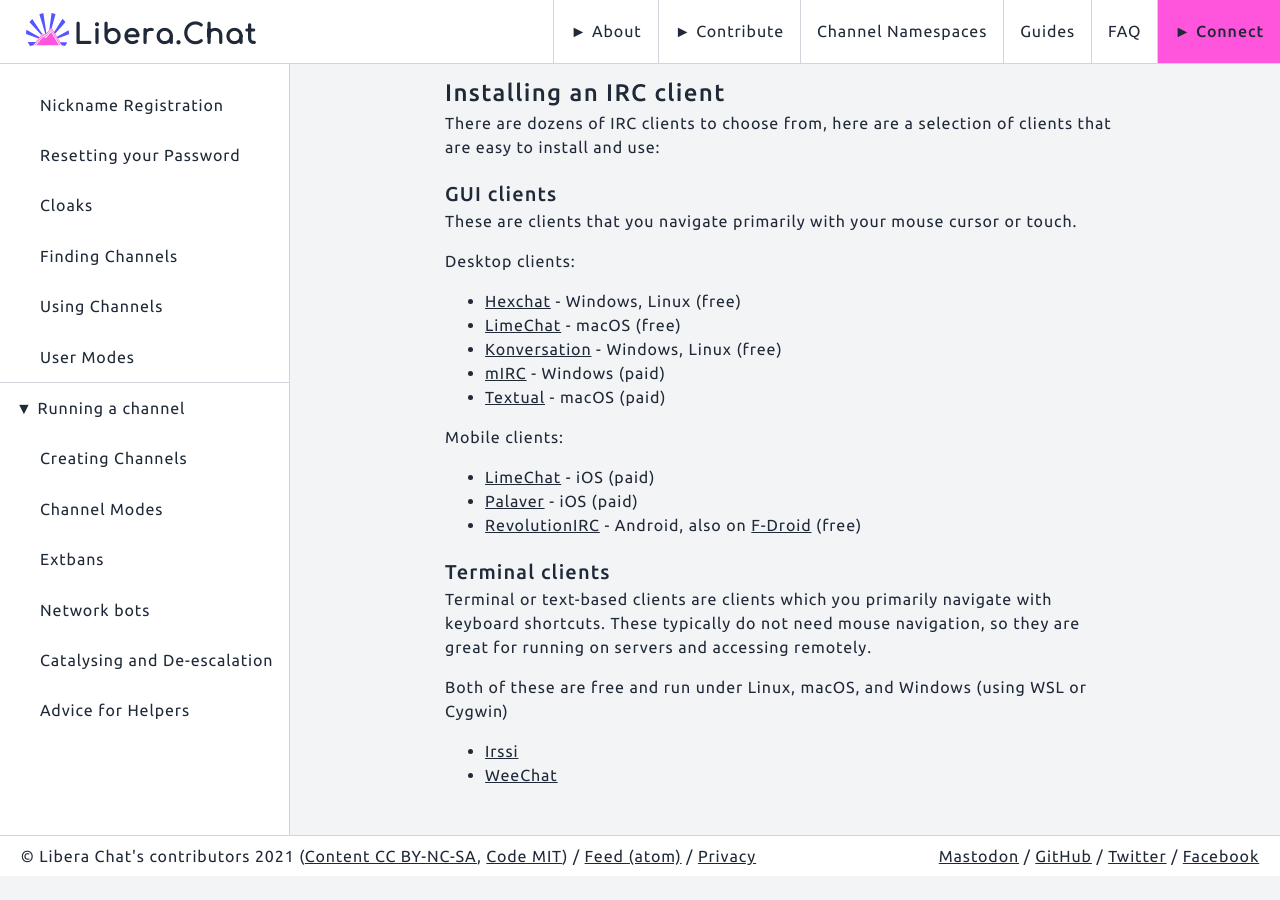
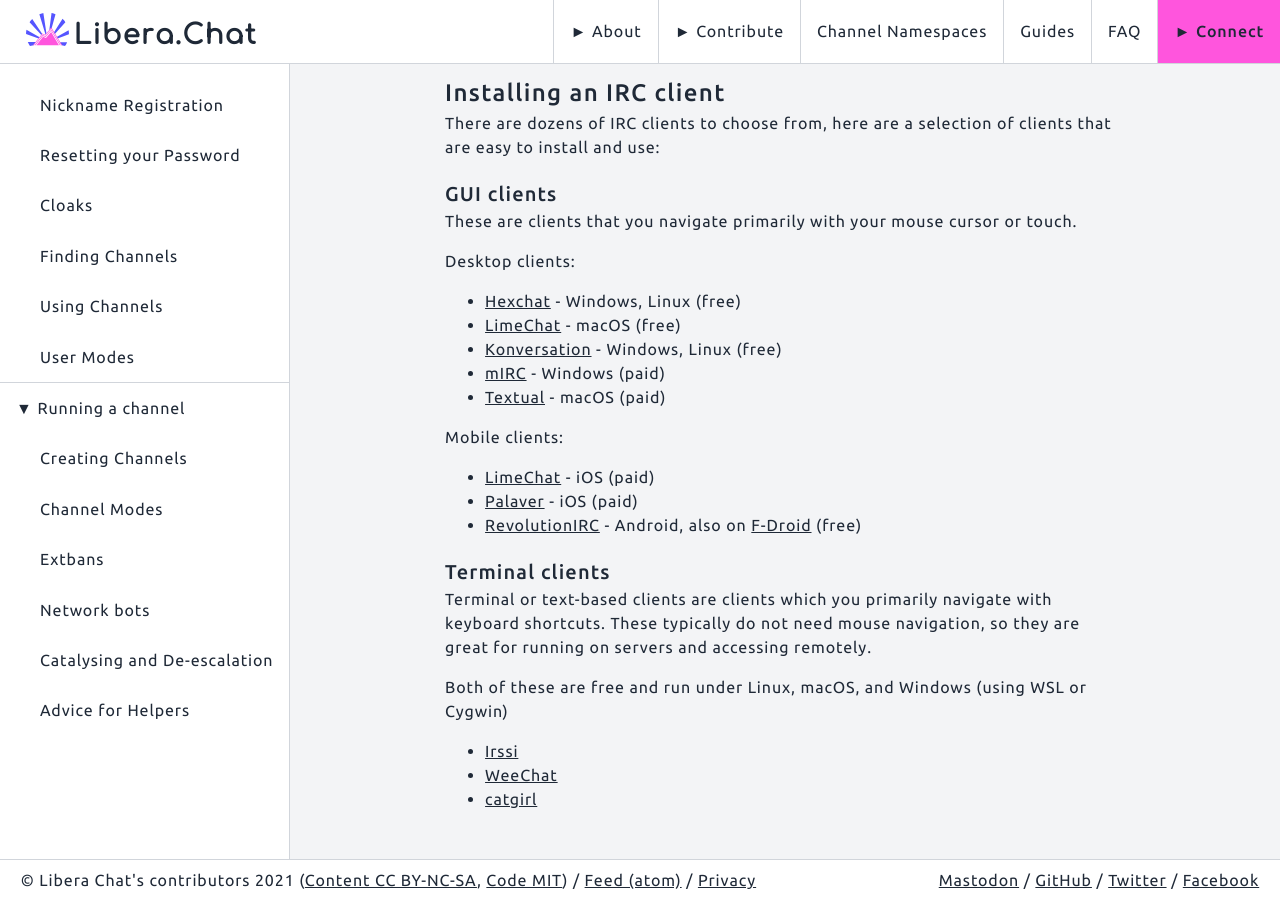
Before and after one commit to Libera-Chat/libera-chat.github.io, a Jekyll site: the page built from content/_guides/clients.md, in a window 1280 px wide and 900 px high, scrolled down 551 px. Built offline with Jekyll 4.4.1, drawn with Linux system fonts in a browser that asks for light colours; before the commit the page ends 1427 px from its top, so only the background shows below that.

Commit message:
Add catgirl to clients page

```diff
--- a/content/_guides/clients.md
+++ b/content/_guides/clients.md
@@ -62,3 +62,4 @@
 
 - [Irssi](https://irssi.org/)
 - [WeeChat](https://weechat.org/)
+- [catgirl](https://git.causal.agency/catgirl/about/)
```
